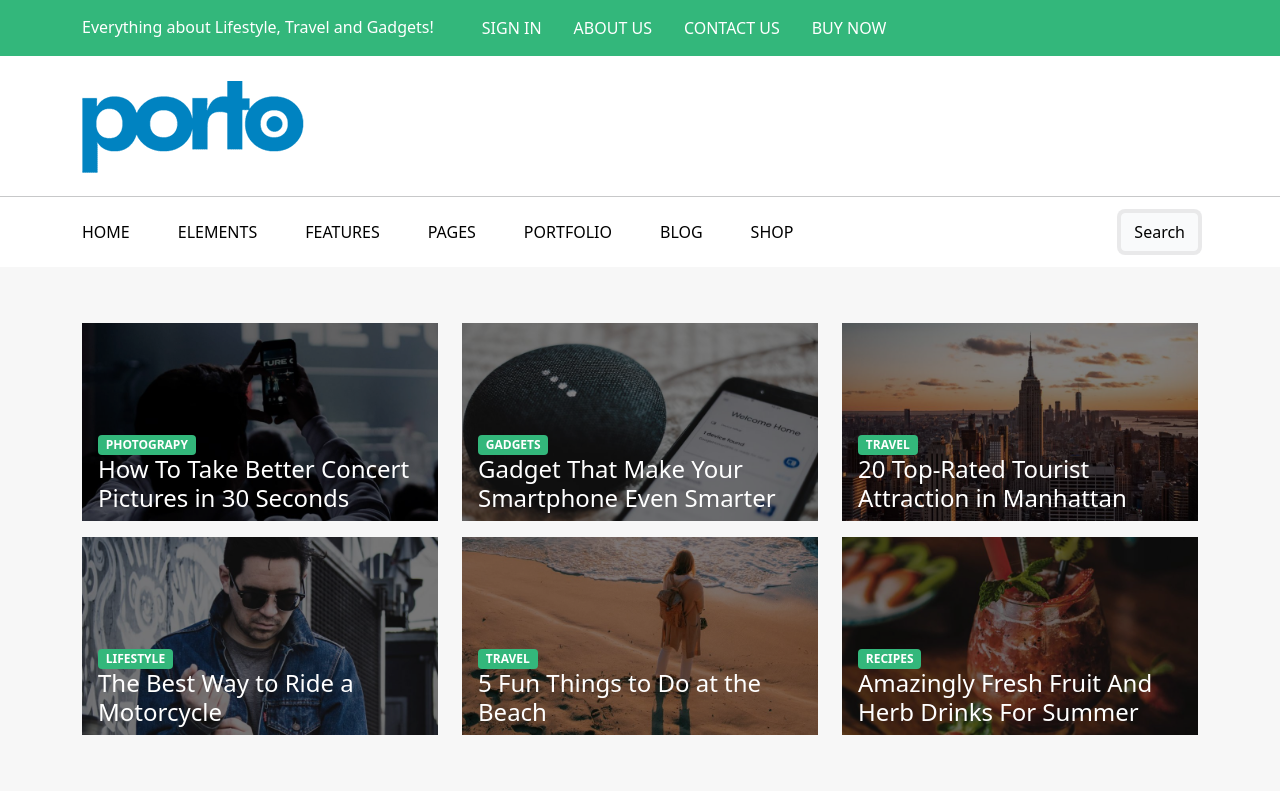
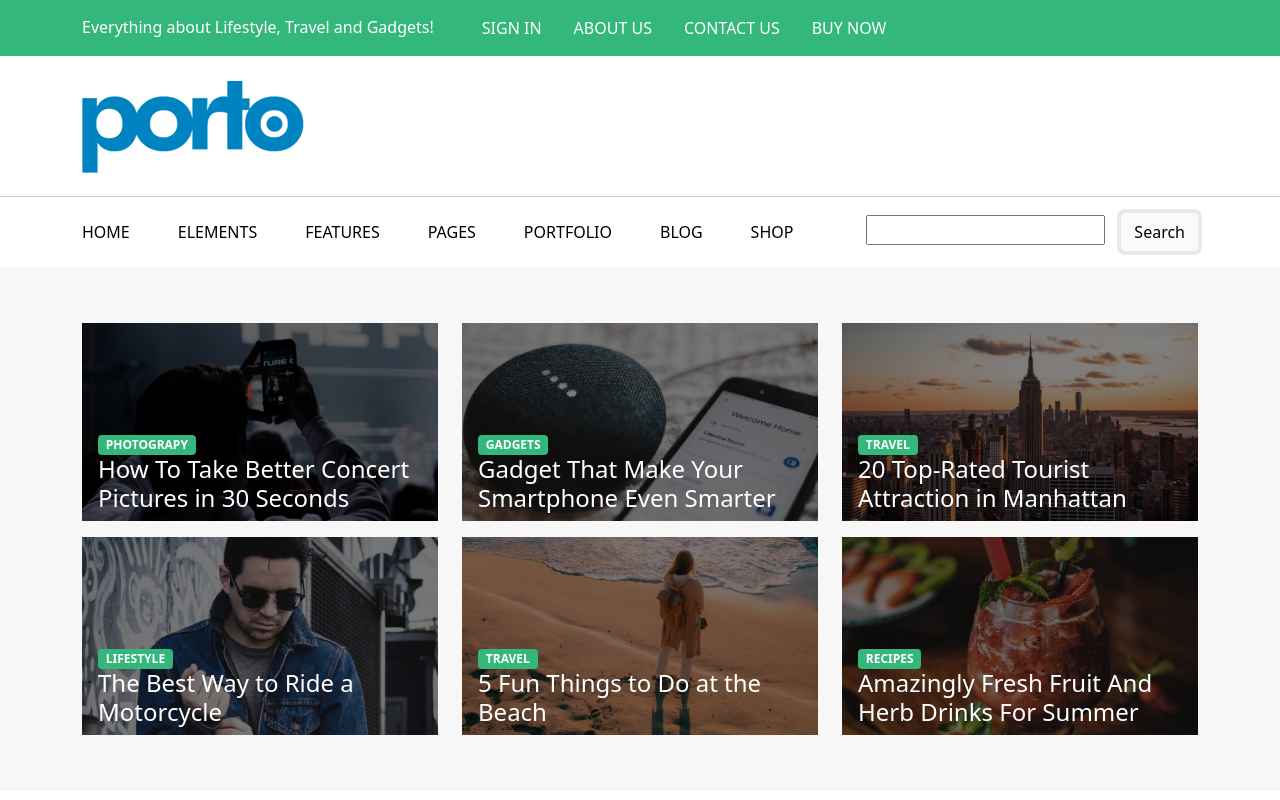
Before and after one commit to maldrek3103/proj-html-vuejs, a Vue app: page / in a window 1280 px wide. Both pictures are taken after a click on the button "Search". Shown: the top 800 px of the page. Built offline with nearby package versions, Linux system fonts and the light colour scheme.

Commit message:
added shearch filter appear on click

```diff
--- a/src/components/Header.vue
+++ b/src/components/Header.vue
@@ -33,7 +33,17 @@
             <a :href="link.url">{{ link.text }}</a>
           </li>
         </ul>
-        <button type="button" class="btn btn-light">Search</button>
+        <div>
+          <input
+            type="text "
+            v-show="hidden"
+            v-model="searchText"
+            class="me-3"
+          />
+          <button type="button" class="btn btn-light" @click="showSearchbar">
+            Search
+          </button>
+        </div>
       </div>
     </section>
   </div>
@@ -95,7 +105,14 @@ export default {
           url: "#",
         },
       ],
+      hidden: false,
+      searchText: "",
     };
+  },
+  methods: {
+    showSearchbar() {
+      this.hidden = !this.hidden;
+    },
   },
 };
 </script>
--- a/src/components/Main.vue
+++ b/src/components/Main.vue
@@ -367,7 +367,7 @@ export default {
     };
   },
   methods: {
-    mouseOver: function () {
+    mouseOver() {
       this.active = !this.active;
     },
   },
```
Also changed, not shown: 5 other files (tests, documents, lock files or other folders).
